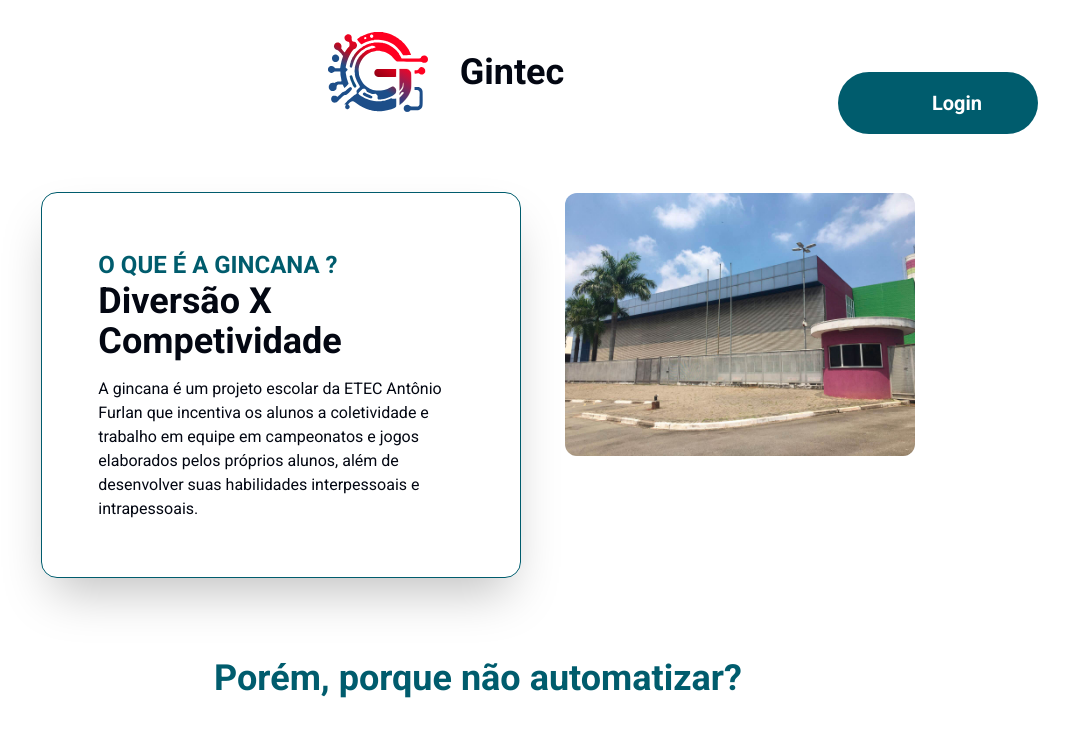
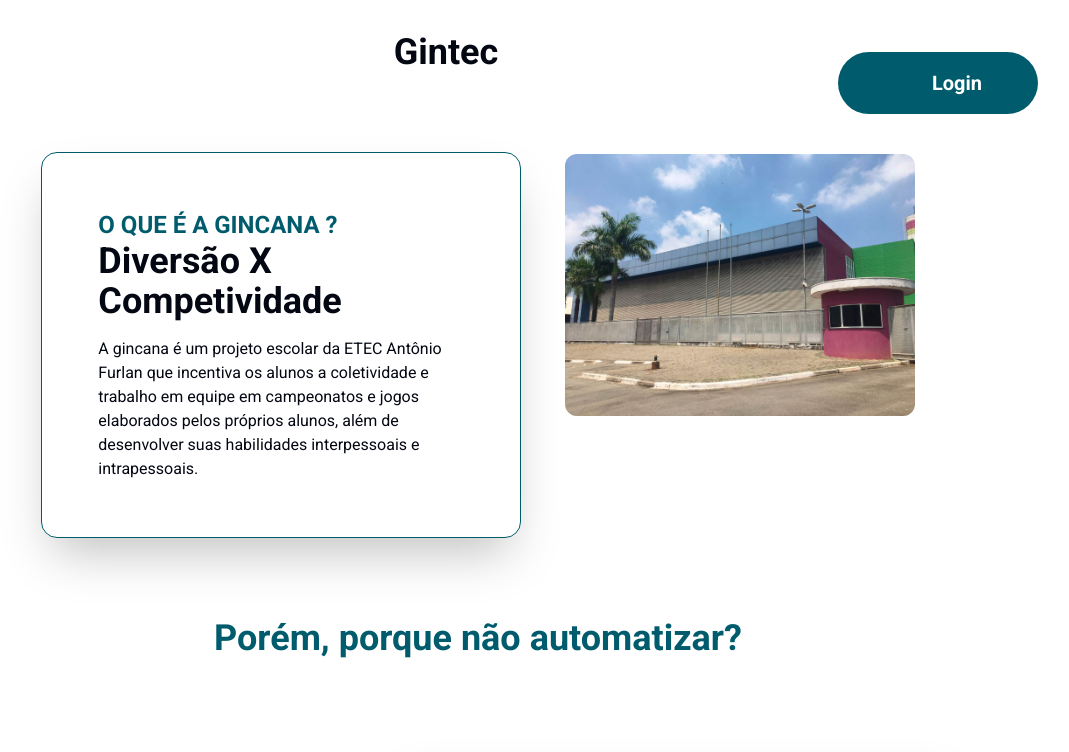
Before and after one commit to TCC-GINTEC/GINTEC-FRONT, a Next.js app: page / in a window 1280 px wide. Shown: the top 752 px of the page, without its empty margins (162-1231 px from the left). Built offline with nearby package versions, Linux system fonts and the light colour scheme; some icons are missing.

Commit message:
Removendo logo que posteriormente será mudado

```diff
--- a/src/app/page.jsx
+++ b/src/app/page.jsx
@@ -10,7 +10,7 @@ export default function Home() {
   return (
     <div className='pb-20'>
       <header className="flex justify-center items-center gap-8 p-8">
-        <Image alt="Icon" width={100} height={100} src="/images/icon.svg" />
+        {/* <Image alt="Icon" width={100} height={100} src="/images/icon.svg" /> */}
         <h2 className="roboto-bold text-4xl">Gintec</h2>
         <Link href={"/login"}>
           <button
```
Also changed, not shown: public/images/celular.png, public/images/pc.png.
